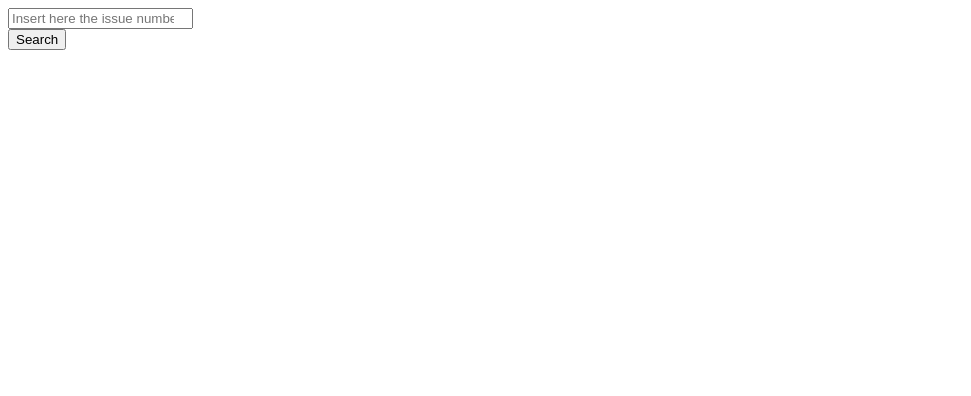
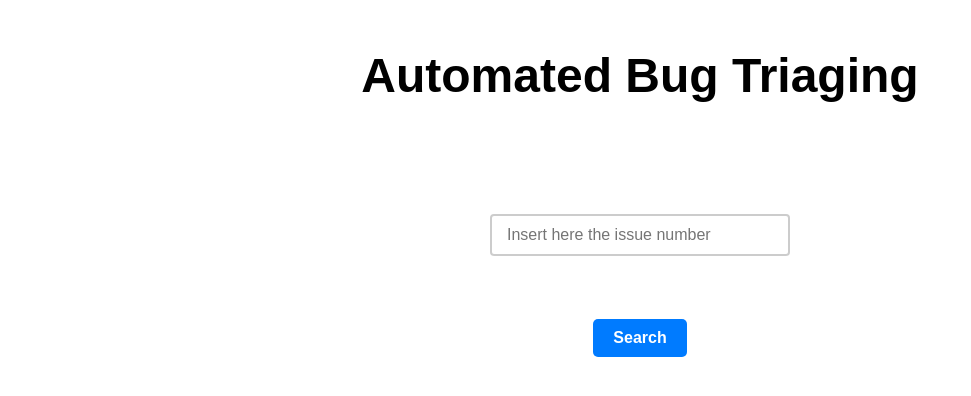
Before and after one commit to alessiogiovagnini/bug-triaging, a Flask app: page / in a window 1280 px wide. Shown: the top 396 px of the page, without its empty margins (0-971 px from the left). Run offline with Flask 3, Linux system fonts and the light colour scheme.

Commit message:
Added css

```diff
--- a/templates/index.html
+++ b/templates/index.html
@@ -3,13 +3,80 @@
 <head>
     <meta charset="UTF-8">
     <title>Search Assignee</title>
+    <style>
+
+        div.search {
+          text-align: center;
+          padding: 5%;
+        }
+        div.search_button{
+            text-align: center;
+        }
+        p.title{
+            text-align: center;
+            font-family: 'Montserrat', sans-serif;
+            font-size: 48px;
+            font-weight: bold;
+        }
+        button {
+            padding: 10px 20px;            /* Space inside the button */
+            font-size: 16px;               /* Font size */
+            font-weight: bold;             /* Bold text */
+            color: #fff;                   /* Text color */
+            background-color: #007BFF;     /* Background color */
+            border: none;                  /* Remove border */
+            border-radius: 5px;            /* Rounded corners */
+            cursor: pointer;               /* Pointer cursor on hover */
+            transition: background-color 0.3s ease; /* Smooth transition */
+        }
+        button:hover {
+            background-color: #0056b3; /* Darker shade on hover */
+        }
+
+        button:active {
+            background-color: #004085; /* Even darker shade when clicked */
+        }
+        input[type="number"] {
+            width: 10%;
+            padding: 10px 15px;           /* Add padding */
+            font-size: 16px;              /* Increase font size for readability */
+            border: 2px solid #ccc;       /* Add border */
+            border-radius: 4px;           /* Round the corners */
+            outline: none;                /* Remove default outline */
+            transition: border-color 0.3s ease; /* Smooth transition for border color */
+        }
+        input[type="number"]:hover {
+            border-color: #999;           /* Change border color on hover */
+        }
+
+        input[type="number"]:focus {
+            border-color: #007BFF;        /* Border color on focus */
+            box-shadow: 0 0 8px rgba(0, 123, 255, 0.3); /* Add subtle shadow */
+        }
+        input[type="number"] {
+            width: 100%;                  /* Full-width on small screens */
+            max-width: 300px;             /* Set a max width */
+            box-sizing: border-box;       /* Includes padding in width */
+        }
+
+        @media (max-width: 600px) {
+            input[type="text"] {
+                font-size: 14px;          /* Smaller font size on small screens */
+            }
+        }
+
+    </style>
 </head>
 <body>
 
-<div>
+<p class="title">
+    Automated Bug Triaging
+</p>
+
+<div class="search">
     <input type="number" id="input_issue" placeholder="Insert here the issue number" min="0">
 </div>
-<div>
+<div class="search_button">
     <button type="button" id="search_button">Search</button>
 </div>
 
```
Also changed, not shown: templates/assignee.html (+37 -4 lines).
